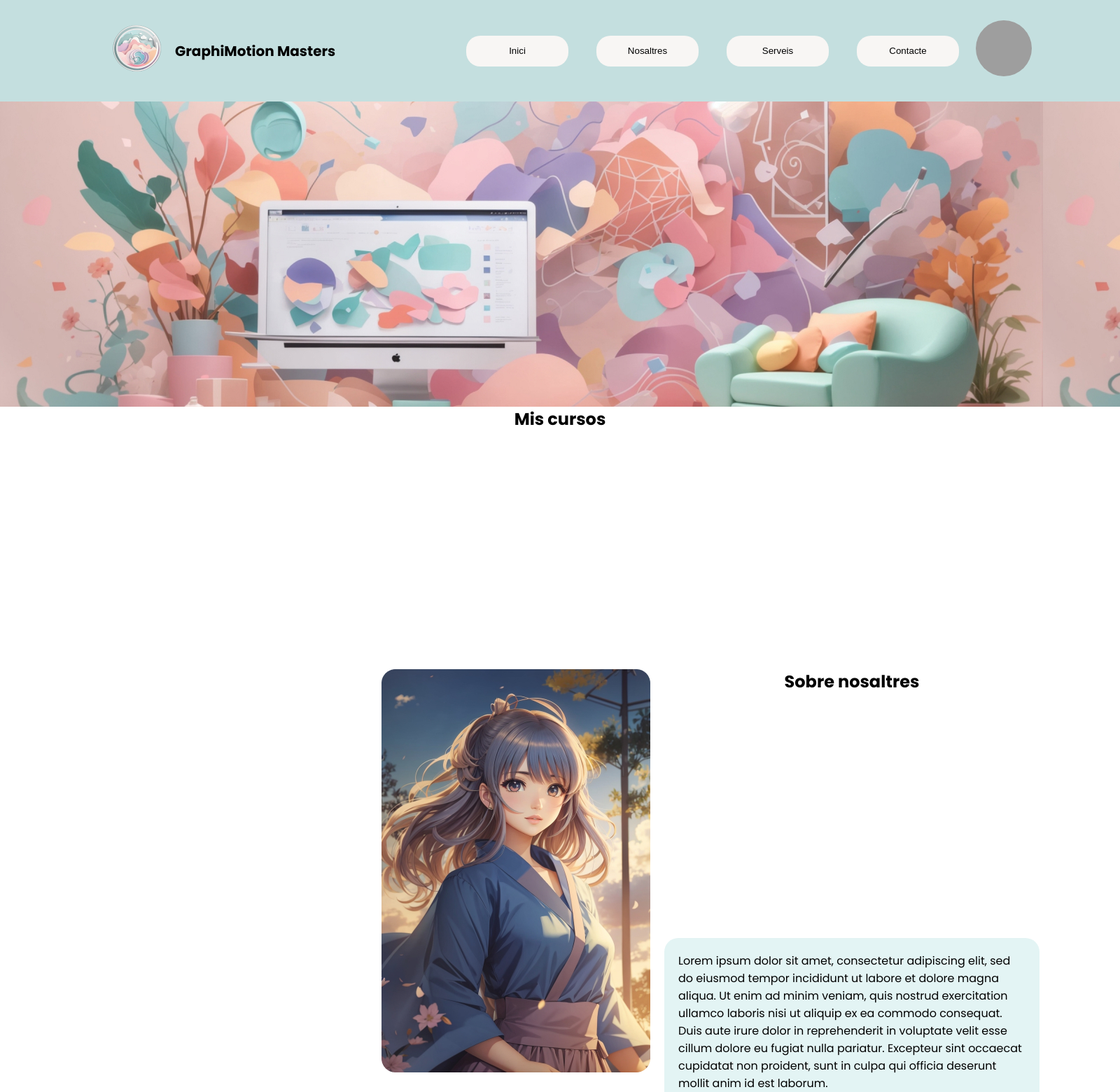
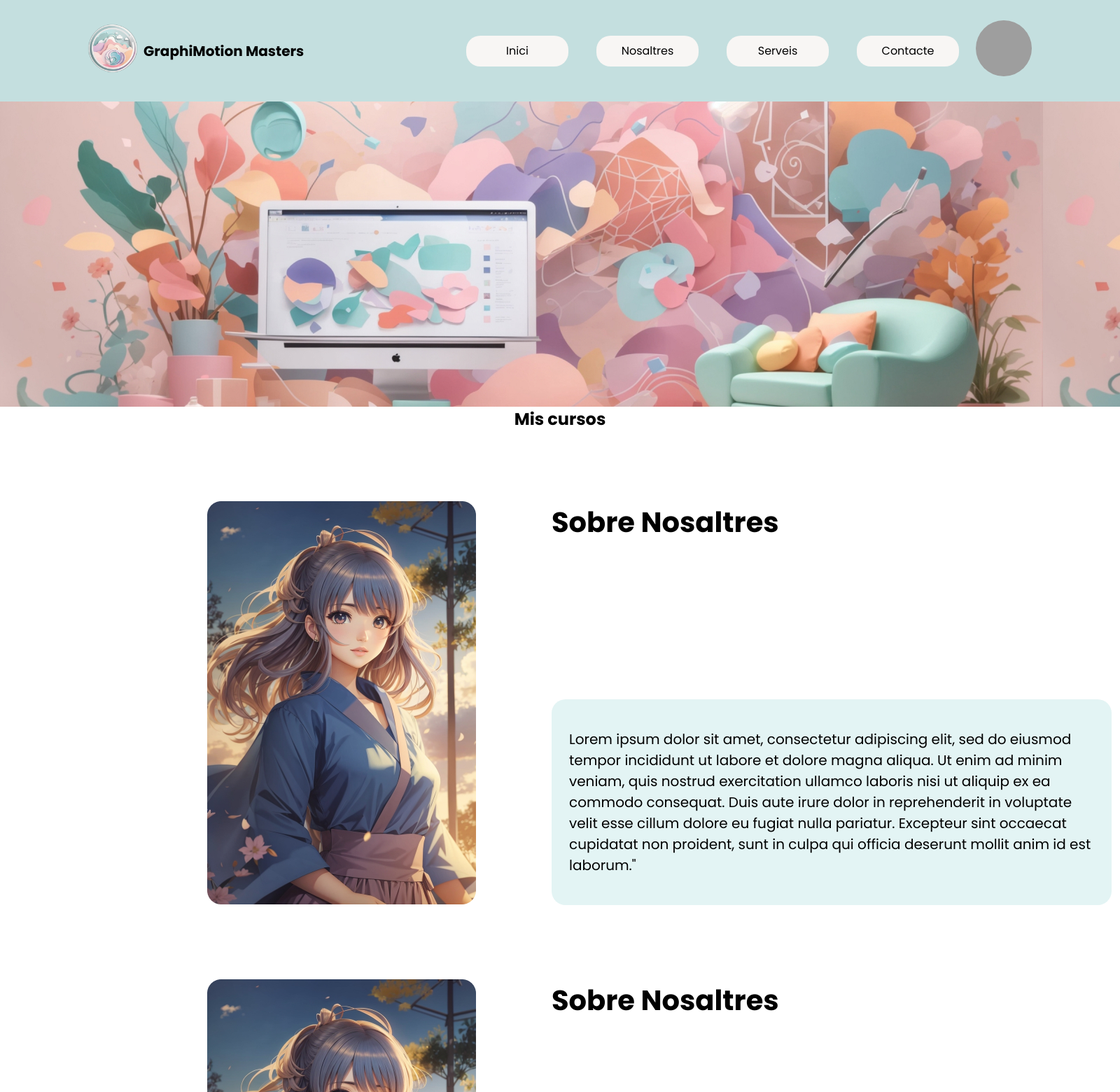
Before and after one commit to ruben-404/GraphiMotion-Masters, a PHP site: page / in a window 1600 px wide. Shown: the top 1560 px of the page at 70% size. Run offline with PHP 8.4, Linux system fonts and the light colour scheme; the visitor is signed in with stand-in values (Sample User, id 1); data comes from the database, SQL or seed files in the repository; grey boxes are pictures that could not be loaded.

Commit message:
nosaltres

```diff
--- a/SCSS/botons.scss
+++ b/SCSS/botons.scss
@@ -5,6 +5,11 @@
     border-radius: 20px;
     width: 146px;
     height: 44px;
+    font-family: Poppins;
+    font-size: 16px;
+    font-style: normal;
+    font-weight: 400;
+    line-height: normal;
 
 }
 .botonesEditar{
--- a/css/botons.css
+++ b/css/botons.css
@@ -4,6 +4,11 @@
   border-radius: 20px;
   width: 146px;
   height: 44px;
+  font-family: Poppins;
+  font-size: 16px;
+  font-style: normal;
+  font-weight: 400;
+  line-height: normal;
 }
 
 .botonesEditar {
--- a/css/main.css
+++ b/css/main.css
@@ -5,6 +5,11 @@
   border-radius: 20px;
   width: 146px;
   height: 44px;
+  font-family: Poppins;
+  font-size: 16px;
+  font-style: normal;
+  font-weight: 400;
+  line-height: normal;
 }
 
 .botonesEditar {
@@ -121,6 +126,10 @@ body {
   font-family: "Poppins", sans-serif;
 }
 
+.Contenedor_Principal {
+  min-height: calc(100% - 100px);
+}
+
 .nav {
   width: 100%;
   height: 145px;
@@ -131,18 +140,24 @@ body {
   grid-template-columns: 100px 1fr 2fr 206px;
   position: fixed;
 }
-.nav h1 {
-  color: #000;
-  font-size: 20px;
-  font-style: normal;
-  font-weight: 700;
-  line-height: normal;
-  padding-left: 126px;
+
+.logo {
+  width: 70px;
+  height: 70px;
 }
 
 .nav_title {
   margin: 0 auto;
   padding-left: 126px;
+}
+
+.title {
+  font-family: Poppins;
+  font-size: 20px;
+  font-style: normal;
+  font-weight: 700;
+  line-height: normal;
+  padding-left: 81px;
 }
 
 .nav_list {
@@ -309,8 +324,39 @@ body {
   font-size: 24px;
 }
 
-.Contenedor_Principal {
-  min-height: calc(100% - 100px);
+.nosaltres {
+  display: grid;
+  grid-template-columns: 384px 1fr;
+  padding-top: 100px;
+  padding-left: 296px;
+}
+
+.nosaltresText {
+  padding-left: 108px;
+}
+
+.nosaltresTitle {
+  font-size: 40px;
+  font-style: normal;
+  font-weight: 700;
+  line-height: normal;
+  padding-bottom: 223px;
+}
+
+.nosaltresCaja {
+  width: 800px;
+  height: 294px;
+  border-radius: 20px;
+  background: #E3F4F4;
+  display: grid;
+  place-items: center;
+}
+.nosaltresCaja a {
+  font-size: 20px;
+  font-style: normal;
+  font-weight: 400;
+  line-height: normal;
+  width: 750px;
 }
 
 footer {
@@ -322,41 +368,4 @@ footer {
 * {
   margin: 0px;
   padding: 0px;
-}
-
-.nosaltres {
-  width: 100%;
-  margin: 0;
-  display: grid;
-  place-items: center;
-  margin-top: 20%;
-  grid-auto-flow: column;
-}
-
-.nosoltresText {
-  display: grid;
-  grid-auto-flow: row;
-}
-
-.nosoltresImg {
-  width: 60%;
-  margin-left: 450px;
-  display: grid;
-  grid-auto-flow: column;
-  padding: 20px;
-}
-
-.NosolatresT {
-  border-radius: 20px;
-  background-color: #E3F4F4;
-  padding: 20px;
-  margin-top: 329px;
-}
-
-.NosaltresDesc {
-  padding: 20px;
-}
-
-#tituloNos {
-  text-align: center;
 }/*# sourceMappingURL=main.css.map */
--- a/index.php
+++ b/index.php
@@ -16,8 +16,8 @@ include 'funciones.php';
 <body>
     <div class="Contenedor_Principal">
         <nav class="nav">
-            <div class = "nav_title"><img src="imgg/logo.png" alt="Logo"></div>
-            <h1>GraphiMotion Masters</h1>
+            <div class = "nav_title"><img class="logo"src="imgg/logo.png" alt="Logo"></div>
+            <a class="title">GraphiMotion Masters</a>
             <ul class="nav_list">
                 <li class="nav_item">
                     <button onclick="location.href='index.php'" class="botonHead">Inici</button>
@@ -95,17 +95,32 @@ include 'funciones.php';
 
         ?>
         </div>
-        <div class="nosaltres" id="nosaltres">
-            <div class="nosoltresImg"><img src="imgg/nosaltres.png" alt="foto usu"><div><h2 id="tituloNos">Sobre nosaltres</h2><div class="NosaltresDesc"><p class="NosolatresT">Lorem ipsum dolor sit amet, consectetur adipiscing elit, sed do eiusmod tempor incididunt ut labore et dolore magna aliqua. Ut enim ad minim veniam, quis nostrud exercitation ullamco laboris nisi ut aliquip ex ea commodo consequat. Duis aute irure dolor in reprehenderit in voluptate velit esse cillum dolore eu fugiat nulla pariatur. Excepteur sint occaecat cupidatat non proident, sunt in culpa qui officia deserunt mollit anim id est laborum.</p></div></div></div>
-            <div class="nosoltresText">
-
-
-
+        <div class="nosaltres">
+            <div class="nosaltresImg">
+                <img src="imgg/nosaltres.png" alt="foto usu">
+            </div>
+            <div class="nosaltresText">
+                <div class="nosaltresTitle">
+                    Sobre Nosaltres
+                </div>
+                <div class="nosaltresCaja">
+                    <a >Lorem ipsum dolor sit amet, consectetur adipiscing elit, sed do eiusmod tempor incididunt ut labore et dolore magna aliqua. Ut enim ad minim veniam, quis nostrud exercitation ullamco laboris nisi ut aliquip ex ea commodo consequat. Duis aute irure dolor in reprehenderit in voluptate velit esse cillum dolore eu fugiat nulla pariatur. Excepteur sint occaecat cupidatat non proident, sunt in culpa qui officia deserunt mollit anim id est laborum."</a>
+                </div>
             </div>
         </div>
-        <div class="serveis">
-            <p>Serveis</p>
-        </div>
+        <div class="nosaltres">
+            <div class="nosaltresImg">
+                    <img src="imgg/nosaltres.png" alt="foto usu">
+                </div>
+                <div class="nosaltresText">
+                    <div class="nosaltresTitle">
+                        Sobre Nosaltres
+                    </div>
+                    <div class="nosaltresCaja">
+                        <a >Lorem ipsum dolor sit amet, consectetur adipiscing elit, sed do eiusmod tempor incididunt ut labore et dolore magna aliqua. Ut enim ad minim veniam, quis nostrud exercitation ullamco laboris nisi ut aliquip ex ea commodo consequat. Duis aute irure dolor in reprehenderit in voluptate velit esse cillum dolore eu fugiat nulla pariatur. Excepteur sint occaecat cupidatat non proident, sunt in culpa qui officia deserunt mollit anim id est laborum."</a>
+                    </div>
+                </div>
+            </div>
         <div class="contacte">
             <p>Conctate</p>
         </div>
--- a/main.scss
+++ b/main.scss
@@ -13,37 +13,3 @@
     margin: 0px;
     padding: 0px;
 }
-
-//nosaltres
-.nosaltres{
-    width: 100%;
-    margin: 0;
-    display: grid;
-    place-items: center;
-    margin-top: 20%;
-    grid-auto-flow: column;
-}
-.nosoltresText{
-    display: grid;
-    grid-auto-flow: row;
-
-}
-.nosoltresImg{
-    width: 60%;
-    margin-left: 450px;
-    display: grid;
-    grid-auto-flow: column;
-    padding: 20px;
-}
-.NosolatresT{
-    border-radius: 20px;
-    background-color: $flojito;
-    padding: 20px;
-    margin-top: 329px;
-}
-.NosaltresDesc{
-    padding: 20px;
-}
-#tituloNos{
-    text-align: center;
-}
```
Also changed, not shown: SCSS/encabezado.scss (+49 -13 lines), css/encabezado.css (+50 -9 lines), imgg/logo.png, 3 other files.
